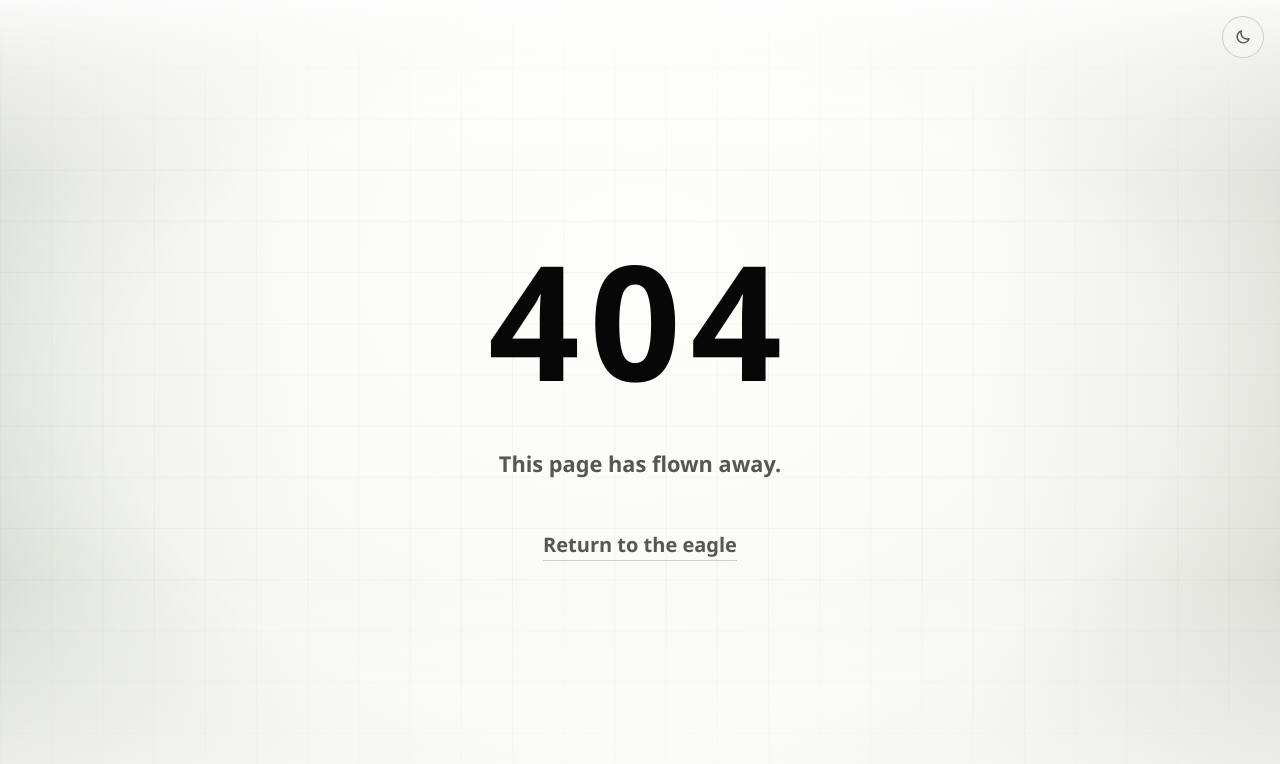
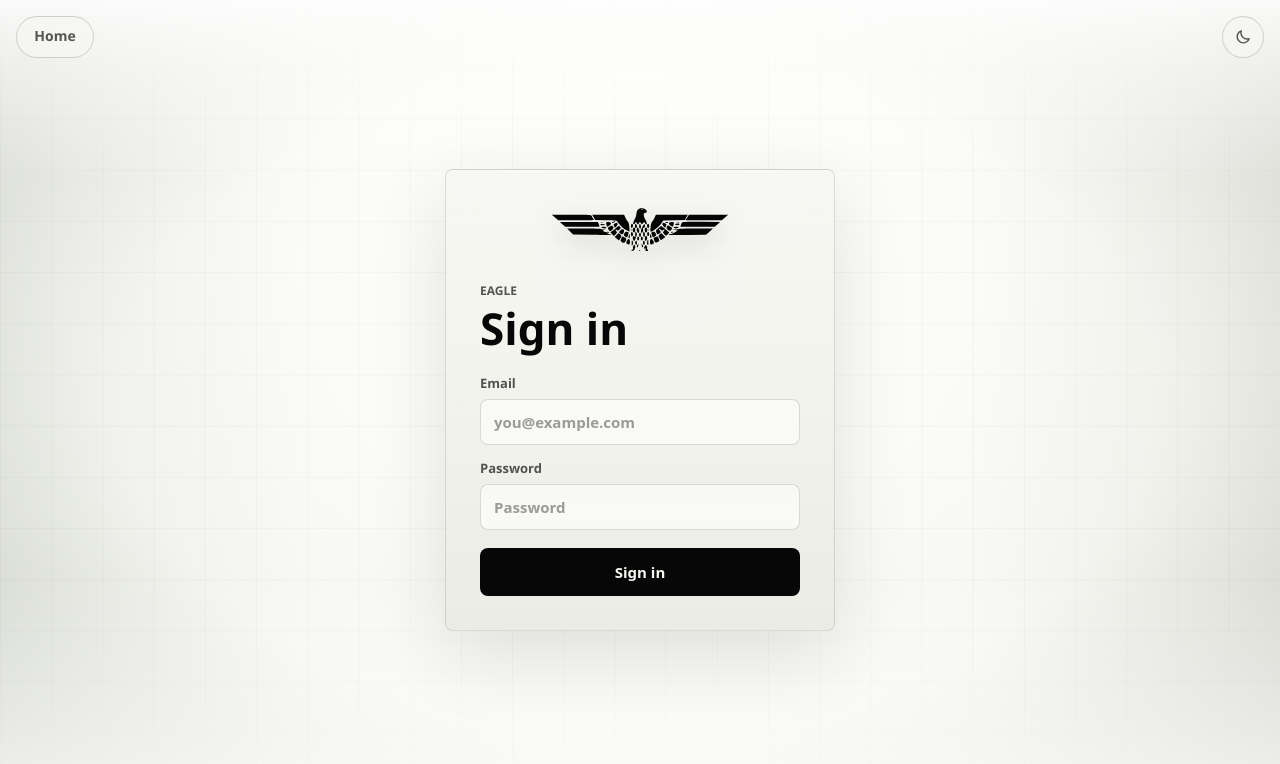
Before and after one commit to mehdiamiry40/emir, a Next.js app: page /signin in a window 1280 px wide. Before the commit this address had no page. Shown: the top 764 px of the page. Built offline with nearby package versions, Linux system fonts and the light colour scheme.

Commit message:
Add sign-in page

```diff
--- a/app/globals.css
+++ b/app/globals.css
@@ -329,6 +329,48 @@ body {
     transform 0.45s ease;
 }
 
+.loginButton {
+  position: fixed;
+  top: calc(16px + env(safe-area-inset-top));
+  left: calc(16px + env(safe-area-inset-left));
+  z-index: 10;
+  min-width: 78px;
+  height: 42px;
+  display: inline-flex;
+  align-items: center;
+  justify-content: center;
+  padding: 0 16px;
+  border: 1px solid color-mix(in srgb, var(--ink) 16%, transparent);
+  border-radius: 999px;
+  background: color-mix(in srgb, var(--paper) 72%, transparent);
+  backdrop-filter: blur(8px);
+  -webkit-backdrop-filter: blur(8px);
+  color: var(--ink-muted);
+  font-size: 14px;
+  font-weight: 700;
+  line-height: 1;
+  text-decoration: none;
+  transition:
+    color 0.3s ease,
+    border-color 0.3s ease,
+    background-color 0.3s ease,
+    transform 0.15s ease;
+}
+
+.loginButton:hover {
+  color: var(--ink);
+  transform: translateY(-1px);
+}
+
+.loginButton:active {
+  transform: translateY(0) scale(0.96);
+}
+
+.loginButton:focus-visible {
+  outline: 2px solid var(--ink);
+  outline-offset: 2px;
+}
+
 .iconSun {
   opacity: var(--show-sun);
   transform: rotate(calc((1 - var(--show-sun)) * 90deg));
@@ -391,6 +433,148 @@ body {
   outline-offset: 4px;
 }
 
+.signinHome {
+  gap: 0;
+  padding-inline: clamp(18px, 4vw, 48px);
+}
+
+.signinPanel {
+  width: min(92vw, 390px);
+  display: flex;
+  flex-direction: column;
+  align-items: stretch;
+  padding: clamp(22px, 4vw, 34px);
+  border: 1px solid color-mix(in srgb, var(--ink) 12%, transparent);
+  border-radius: 8px;
+  background:
+    linear-gradient(
+      180deg,
+      color-mix(in srgb, var(--paper) 88%, transparent),
+      color-mix(in srgb, var(--paper-deep) 76%, transparent)
+    );
+  box-shadow:
+    0 24px 80px rgba(0, 0, 0, 0.11),
+    inset 0 1px 0 color-mix(in srgb, var(--glow) 70%, transparent);
+  backdrop-filter: blur(14px);
+  -webkit-backdrop-filter: blur(14px);
+}
+
+.signinMark {
+  width: min(190px, 54vw);
+  height: 48px;
+  display: flex;
+  align-items: center;
+  margin: 0 auto clamp(22px, 4vh, 32px);
+}
+
+.signinMark img {
+  display: block;
+  width: 100%;
+  height: auto;
+  filter:
+    invert(var(--eagle-invert))
+    drop-shadow(0 10px 14px var(--sh1));
+}
+
+.signinEyebrow {
+  margin: 0 0 8px;
+  color: var(--ink-muted);
+  font-size: 12px;
+  font-weight: 800;
+  letter-spacing: 0;
+  line-height: 1.2;
+  text-transform: uppercase;
+}
+
+.signinTitle {
+  margin: 0 0 24px;
+  color: var(--ink);
+  font-size: clamp(32px, 6vw, 44px);
+  font-weight: 750;
+  letter-spacing: 0;
+  line-height: 1;
+}
+
+.signinForm {
+  display: grid;
+  gap: 14px;
+}
+
+.signinField {
+  display: grid;
+  gap: 7px;
+  color: var(--ink-muted);
+  font-size: 13px;
+  font-weight: 700;
+}
+
+.signinField input {
+  width: 100%;
+  height: 46px;
+  border: 1px solid color-mix(in srgb, var(--ink) 14%, transparent);
+  border-radius: 8px;
+  background: color-mix(in srgb, var(--glow) 74%, transparent);
+  color: var(--ink);
+  font: inherit;
+  font-size: 15px;
+  font-weight: 600;
+  outline: none;
+  padding: 0 13px;
+  transition:
+    background-color 0.25s ease,
+    border-color 0.25s ease,
+    box-shadow 0.25s ease;
+}
+
+.signinField input::placeholder {
+  color: color-mix(in srgb, var(--ink-muted) 58%, transparent);
+}
+
+.signinField input:focus {
+  border-color: color-mix(in srgb, var(--ink) 44%, transparent);
+  box-shadow: 0 0 0 3px color-mix(in srgb, var(--ink) 10%, transparent);
+}
+
+.signinSubmit {
+  width: 100%;
+  height: 48px;
+  margin-top: 4px;
+  border: 0;
+  border-radius: 8px;
+  background: var(--ink);
+  color: var(--paper);
+  cursor: pointer;
+  font: inherit;
+  font-size: 15px;
+  font-weight: 800;
+  letter-spacing: 0;
+  transition:
+    opacity 0.2s ease,
+    transform 0.15s ease;
+}
+
+.signinSubmit:hover {
+  opacity: 0.9;
+  transform: translateY(-1px);
+}
+
+.signinSubmit:active {
+  transform: translateY(0) scale(0.98);
+}
+
+.signinSubmit:focus-visible {
+  outline: 2px solid var(--ink);
+  outline-offset: 3px;
+}
+
+.signinStatus {
+  margin: 2px 0 0;
+  color: var(--ink-muted);
+  font-size: 13px;
+  font-weight: 600;
+  line-height: 1.25;
+}
+
 @media (prefers-contrast: more) {
   :root {
     --ink-muted: var(--ink);
@@ -432,6 +616,7 @@ body {
   .home::after,
   .eagleWrap::before,
   .eagleWrap::after,
+  .loginButton,
   .themeToggle {
     display: none;
   }
@@ -458,6 +643,14 @@ body {
 
   .themeToggle {
     animation: dateIn 520ms 260ms cubic-bezier(0.16, 1, 0.3, 1) both;
+  }
+
+  .loginButton {
+    animation: dateIn 520ms 260ms cubic-bezier(0.16, 1, 0.3, 1) both;
+  }
+
+  .signinPanel {
+    animation: dateIn 560ms 80ms cubic-bezier(0.16, 1, 0.3, 1) both;
   }
 
   @media (hover: hover) and (pointer: fine) {
@@ -528,6 +721,40 @@ body {
   .date::before {
     width: min(68vw, 300px);
   }
+
+  .loginButton,
+  .themeToggle {
+    top: calc(12px + env(safe-area-inset-top));
+  }
+
+  .loginButton {
+    left: calc(12px + env(safe-area-inset-left));
+    min-width: 70px;
+    height: 40px;
+    padding-inline: 13px;
+    font-size: 13px;
+  }
+
+  .themeToggle {
+    right: calc(12px + env(safe-area-inset-right));
+    width: 40px;
+    height: 40px;
+  }
+
+  .signinPanel {
+    width: min(92vw, 360px);
+    padding: 22px;
+  }
+
+  .signinMark {
+    width: min(160px, 52vw);
+    height: 42px;
+    margin-bottom: 22px;
+  }
+
+  .signinTitle {
+    margin-bottom: 20px;
+  }
 }
 
 @media (max-height: 520px) {
@@ -548,4 +775,27 @@ body {
     padding-top: 10px;
     font-size: 14px;
   }
+
+  .signinPanel {
+    width: min(92vw, 360px);
+    padding: 18px;
+  }
+
+  .signinMark {
+    display: none;
+  }
+
+  .signinTitle {
+    margin-bottom: 16px;
+    font-size: 30px;
+  }
+
+  .signinField input,
+  .signinSubmit {
+    height: 40px;
+  }
+
+  .signinForm {
+    gap: 10px;
+  }
 }
--- a/app/page.jsx
+++ b/app/page.jsx
@@ -1,8 +1,10 @@
+import Link from "next/link";
 import Eagle from "./eagle";
 import ThemeToggle from "./theme-toggle";
 import {
   DATE_ISO,
   DATE_LABEL,
+  SIGNIN_PATH,
   SITE_NAME,
   SOCIAL_DESCRIPTION,
   SOCIAL_IMAGE,
@@ -29,6 +31,9 @@ export const metadata = {
 export default function Home() {
   return (
     <>
+      <Link className="loginButton" href={SIGNIN_PATH}>
+        Login
+      </Link>
       <ThemeToggle />
       <main className="home" aria-label="Eagle homepage">
         <h1 className="srOnly">{SITE_NAME}</h1>
--- /dev/null
+++ b/app/signin/page.jsx
@@ -0,0 +1,31 @@
+import Link from "next/link";
+import ThemeToggle from "../theme-toggle";
+import { SITE_NAME } from "../site";
+import SignInForm from "./signin-form";
+
+export const metadata = {
+  title: `${SITE_NAME} — Sign in`,
+};
+
+export default function SignInPage() {
+  return (
+    <>
+      <Link className="loginButton" href="/">
+        Home
+      </Link>
+      <ThemeToggle />
+      <main className="home signinHome" aria-label="Sign in">
+        <section className="signinPanel" aria-labelledby="signin-title">
+          <div className="signinMark" aria-hidden="true">
+            <img src="/eagle-icon.svg" alt="" decoding="async" />
+          </div>
+          <p className="signinEyebrow">{SITE_NAME}</p>
+          <h1 className="signinTitle" id="signin-title">
+            Sign in
+          </h1>
+          <SignInForm />
+        </section>
+      </main>
+    </>
+  );
+}
--- /dev/null
+++ b/app/signin/signin-form.jsx
@@ -0,0 +1,50 @@
+"use client";
+
+import { useId, useState } from "react";
+
+export default function SignInForm() {
+  const [message, setMessage] = useState("");
+  const emailId = useId();
+  const passwordId = useId();
+
+  const handleSubmit = (event) => {
+    event.preventDefault();
+    setMessage("Sign in is not connected yet.");
+  };
+
+  return (
+    <form className="signinForm" onSubmit={handleSubmit}>
+      <label className="signinField" htmlFor={emailId}>
+        <span>Email</span>
+        <input
+          id={emailId}
+          name="email"
+          type="email"
+          autoComplete="email"
+          inputMode="email"
+          placeholder="you@example.com"
+          required
+        />
+      </label>
+      <label className="signinField" htmlFor={passwordId}>
+        <span>Password</span>
+        <input
+          id={passwordId}
+          name="password"
+          type="password"
+          autoComplete="current-password"
+          placeholder="Password"
+          required
+        />
+      </label>
+      <button className="signinSubmit" type="submit">
+        Sign in
+      </button>
+      {message ? (
+        <p className="signinStatus" aria-live="polite">
+          {message}
+        </p>
+      ) : null}
+    </form>
+  );
+}
--- a/app/site.js
+++ b/app/site.js
@@ -2,6 +2,7 @@ export const SITE_NAME = "Eagle";
 export const SITE_URL = "https://www.emir.com.au";
 export const DESCRIPTION = "Personal eagle homepage";
 export const SOCIAL_DESCRIPTION = "One eagle. One date.";
+export const SIGNIN_PATH = "/signin";
 
 export const DATE_LABEL = "Sunday, July 5, 2026";
 export const DATE_ISO = "2026-07-05";
```
Also changed, not shown: 2 other files (tests, documents, lock files or other folders).
